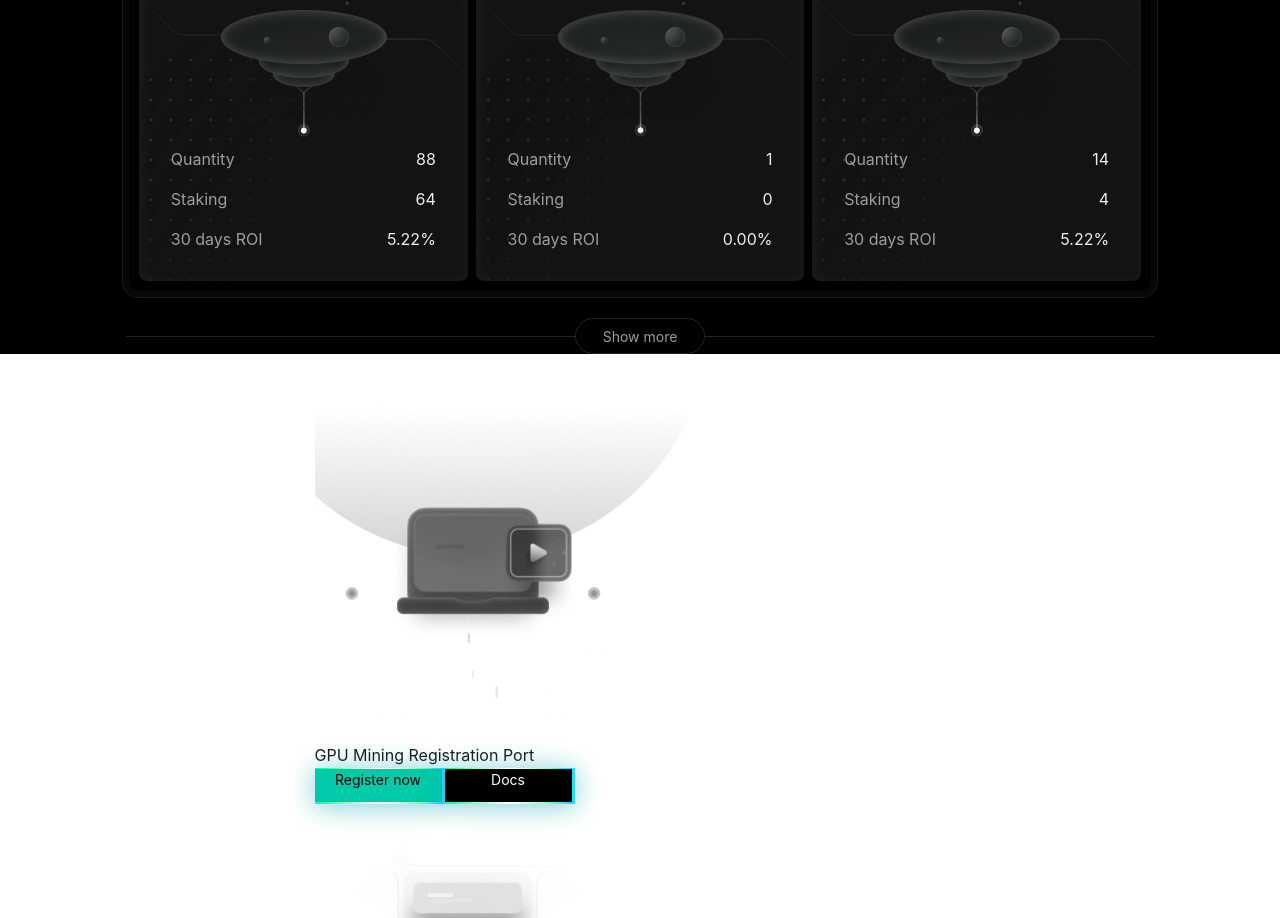
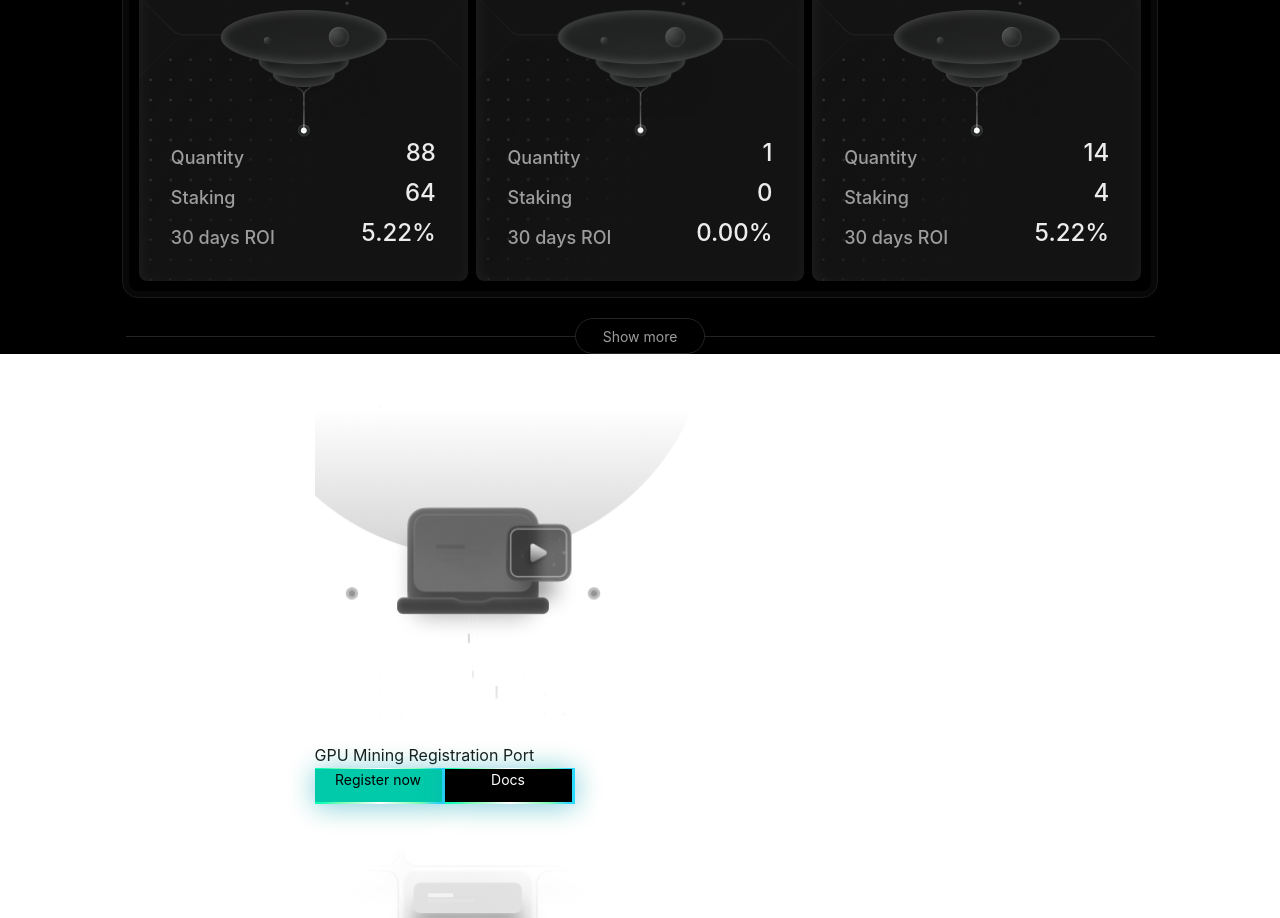
Before and after one commit to inferixgpu/testnet-dashboard, a Next.js app: page / in a window 1280 px wide. Shown: the part 1620-2538 px from the top of the page. Built offline with nearby package versions, Linux system fonts and the light colour scheme.

Commit message:
tienmvv update layout gpu information

```diff
--- a/src/app/styles/GPUCard.scss
+++ b/src/app/styles/GPUCard.scss
@@ -43,10 +43,13 @@
       .p {
         @apply w-full justify-between flex h-[40px] items-end;
         font-family: Inter, sans-serif;
+        font-weight: 500;
         span:first-child {
+          font-size: 18px;
           color: rgba(157, 157, 157, 1);
         }
         span:last-child {
+          font-size: 24px;
           color: rgba(248, 248, 248, 0.95);
         }
       }
```
